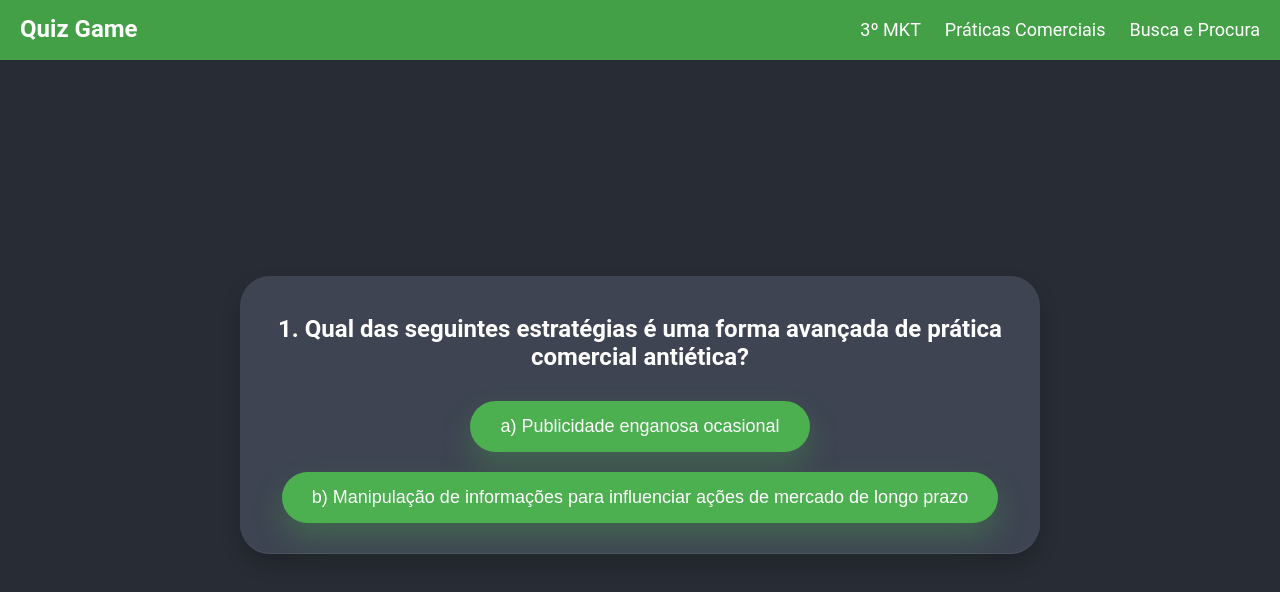
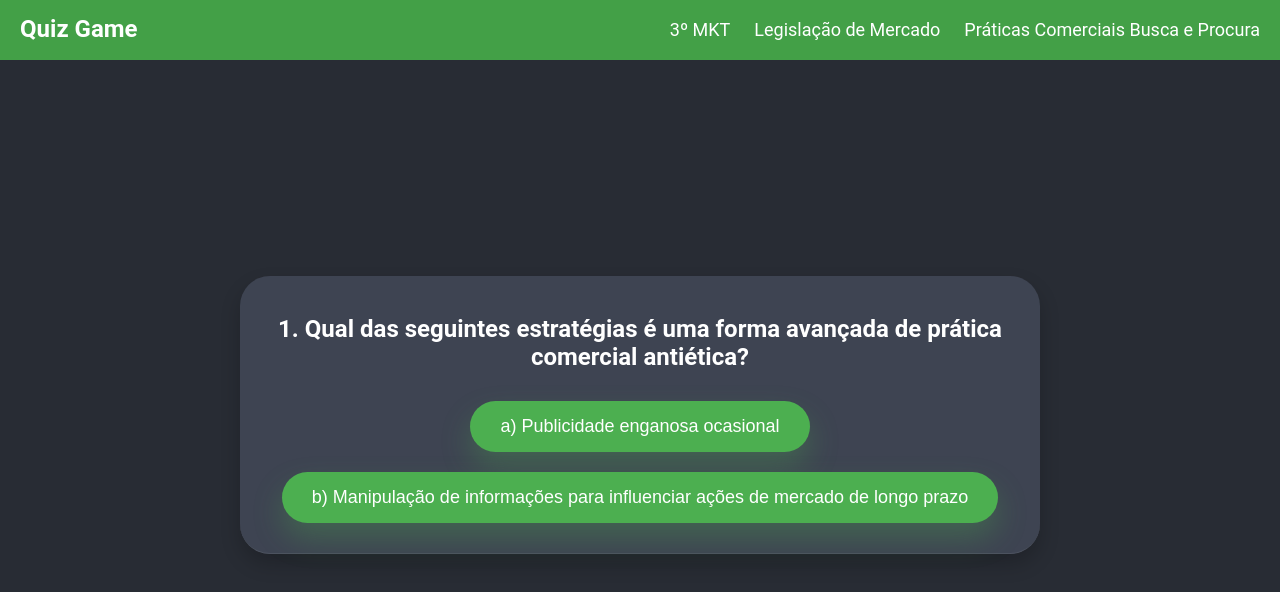
Before and after one commit to Gustavo-Mathias/Quiz-Game, a plain HTML site: page index.html in a window 1280 px wide. Drawn offline with Linux system fonts and the light colour scheme.

Commit message:
Update no index.html

```diff
--- a/index.html
+++ b/index.html
@@ -13,8 +13,8 @@
                 <h1 class="logo">Quiz Game</h1>
                 <ul class="nav-links">
                     <li><a href="#">3º MKT</a></li>
-                    <li><a href="#">Práticas Comerciais</a></li>
-                    <li><a href="#">Busca e Procura</a></li>
+                    <li><a href="#">Legislação de Mercado</a></li>
+                    <li><a href="#">Práticas Comerciais Busca e Procura</a></li>
                 </ul>
             </div>
         </nav>
```
